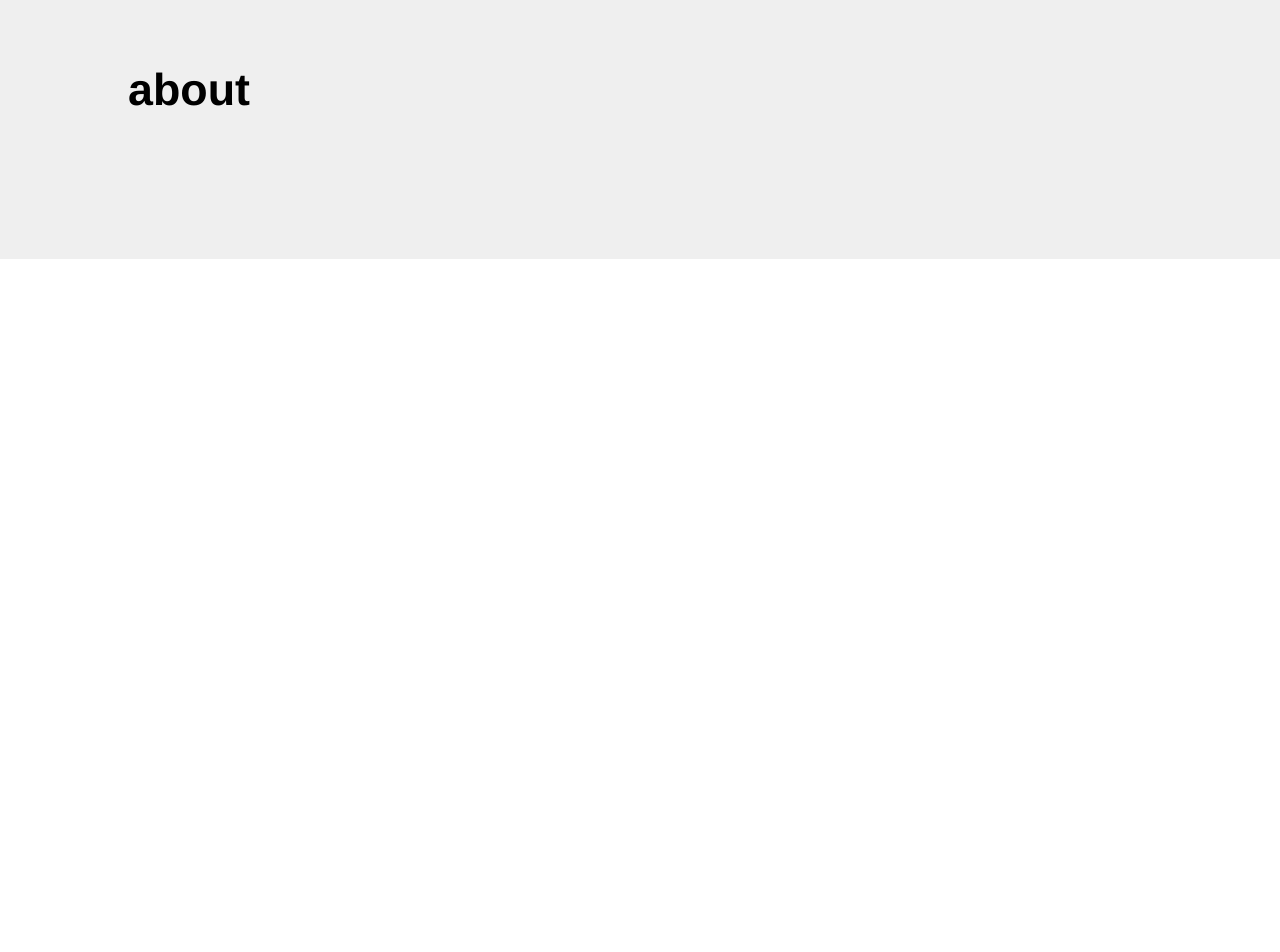
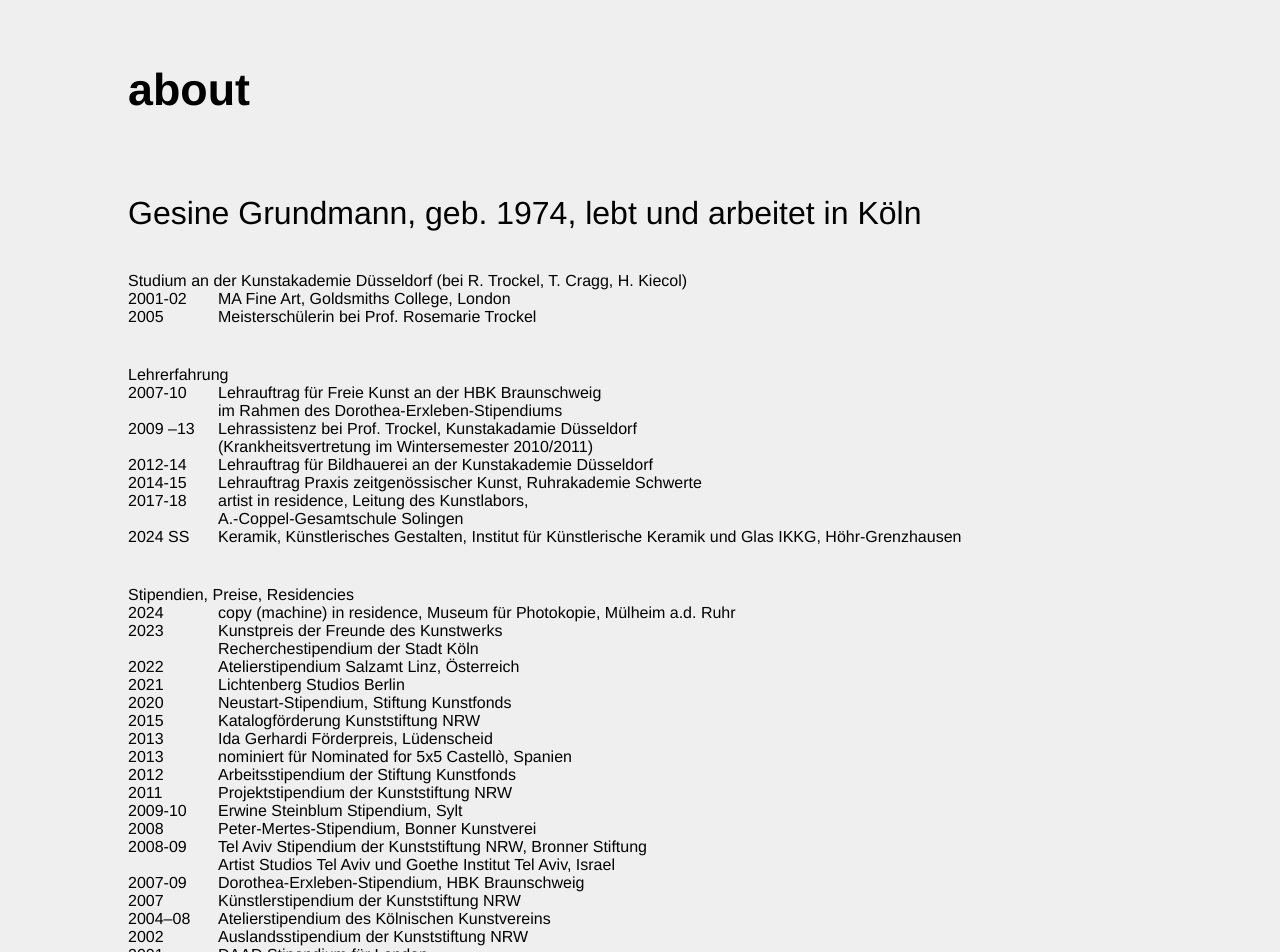
Before and after one commit to ChrissQAng/gesineGrundmann, a React (Vite) app in the folder frontend/: page /about in a window 1280 px wide. Shown: the top 952 px of the page. Before the commit the page ends 800 px from the top, so only its background shows below. Built offline with nearby package versions, Linux system fonts and the light colour scheme.

Commit message:
about done

```diff
--- a/frontend/src/index.css
+++ b/frontend/src/index.css
@@ -16,3 +16,13 @@ h2 {
   font-size: 2.8rem;
   font-weight: bold;
 }
+
+h3 {
+  padding-bottom: 5vh;
+  font-size: 2rem;
+  font-weight: normal;
+}
+h4 {
+  padding-top: 5vh;
+  font-weight: normal;
+}
--- a/frontend/src/pages/About/About.css
+++ b/frontend/src/pages/About/About.css
@@ -2,3 +2,8 @@
   padding: 5% 10%;
   background-color: #efefef;
 }
+
+.about-wrapper span {
+  display: inline-block;
+  width: 5.625rem;
+}
--- a/frontend/src/pages/About/About.jsx
+++ b/frontend/src/pages/About/About.jsx
@@ -4,6 +4,114 @@ const About = () => {
   return (
     <div className="about-wrapper">
       <h2>about</h2>
+      <h3>Gesine Grundmann, geb. 1974, lebt und arbeitet in Köln</h3>
+      <p>
+        Studium an der Kunstakademie Düsseldorf (bei R. Trockel, T. Cragg, H.
+        Kiecol)
+      </p>
+      <p>
+        <span>2001-02</span>MA Fine Art, Goldsmiths College, London
+      </p>
+      <p>
+        <span>2005</span>Meisterschülerin bei Prof. Rosemarie Trockel
+      </p>
+      <h4>Lehrerfahrung</h4>
+      <p>
+        <span>2007-10</span>Lehrauftrag für Freie Kunst an der HBK Braunschweig
+      </p>
+      <p>
+        <span></span>im Rahmen des Dorothea-Erxleben-Stipendiums
+      </p>
+      <p>
+        <span>2009 –13</span>Lehrassistenz bei Prof. Trockel, Kunstakadamie
+        Düsseldorf
+      </p>
+      <p>
+        <span></span>(Krankheitsvertretung im Wintersemester 2010/2011)
+      </p>
+      <p>
+        <span>2012-14</span>Lehrauftrag für Bildhauerei an der Kunstakademie
+        Düsseldorf
+      </p>
+      <p>
+        <span>2014-15</span>Lehrauftrag Praxis zeitgenössischer Kunst,
+        Ruhrakademie Schwerte
+      </p>
+      <p>
+        <span>2017-18</span>artist in residence, Leitung des Kunstlabors,
+      </p>
+      <p>
+        <span></span>A.-Coppel-Gesamtschule Solingen
+      </p>
+      <p>
+        <span>2024 SS</span>Keramik, Künstlerisches Gestalten, Institut für
+        Künstlerische Keramik und Glas IKKG, Höhr-Grenzhausen
+      </p>
+      <h4>Stipendien, Preise, Residencies</h4>
+      <p>
+        <span>2024</span>copy (machine) in residence, Museum für Photokopie,
+        Mülheim a.d. Ruhr
+      </p>
+
+      <p>
+        <span>2023</span>Kunstpreis der Freunde des Kunstwerks
+      </p>
+      <p>
+        <span></span>Recherchestipendium der Stadt Köln
+      </p>
+      <p>
+        <span>2022</span>Atelierstipendium Salzamt Linz, Österreich
+      </p>
+      <p>
+        <span>2021</span>Lichtenberg Studios Berlin
+      </p>
+      <p>
+        <span>2020</span>Neustart-Stipendium, Stiftung Kunstfonds
+      </p>
+      <p>
+        <span>2015</span>Katalogförderung Kunststiftung NRW
+      </p>
+      <p>
+        <span>2013</span>Ida Gerhardi Förderpreis, Lüdenscheid
+      </p>
+      <p>
+        <span>2013</span>nominiert für Nominated for 5x5 Castellò, Spanien
+      </p>
+      <p>
+        <span>2012</span>Arbeitsstipendium der Stiftung Kunstfonds
+      </p>
+      <p>
+        <span>2011</span>Projektstipendium der Kunststiftung NRW
+      </p>
+      <p>
+        <span>2009-10</span>Erwine Steinblum Stipendium, Sylt
+      </p>
+      <p>
+        <span>2008</span>Peter-Mertes-Stipendium, Bonner Kunstverei
+      </p>
+      <p>
+        <span>2008-09</span>Tel Aviv Stipendium der Kunststiftung NRW, Bronner
+        Stiftung
+      </p>
+      <p>
+        <span></span>Artist Studios Tel Aviv und Goethe Institut Tel Aviv,
+        Israel
+      </p>
+      <p>
+        <span>2007-09</span>Dorothea-Erxleben-Stipendium, HBK Braunschweig
+      </p>
+      <p>
+        <span>2007</span>Künstlerstipendium der Kunststiftung NRW
+      </p>
+      <p>
+        <span>2004–08</span>Atelierstipendium des Kölnischen Kunstvereins
+      </p>
+      <p>
+        <span>2002</span>Auslandsstipendium der Kunststiftung NRW
+      </p>
+      <p>
+        <span>2001</span>DAAD Stipendium für London
+      </p>
     </div>
   );
 };
--- a/frontend/src/pages/Home/Home.css
+++ b/frontend/src/pages/Home/Home.css
@@ -4,10 +4,9 @@
 }
 .homeWrapper img {
   display: block;
-
   position: relative;
 }
-.homeWrapper h1 {
+.gesine {
   font-size: 2.8rem;
   font-weight: normal;
   position: absolute;
--- a/frontend/src/pages/Home/Home.jsx
+++ b/frontend/src/pages/Home/Home.jsx
@@ -37,7 +37,7 @@ const Home = () => {
     <>
       <div className="homeWrapper">
         <img src="/images/image.png" alt="" />
-        <h1>Gesine Grundmann</h1>
+        <h1 className="gesine">Gesine Grundmann</h1>
 
         <Link to="/about" className="about">
           about
```
